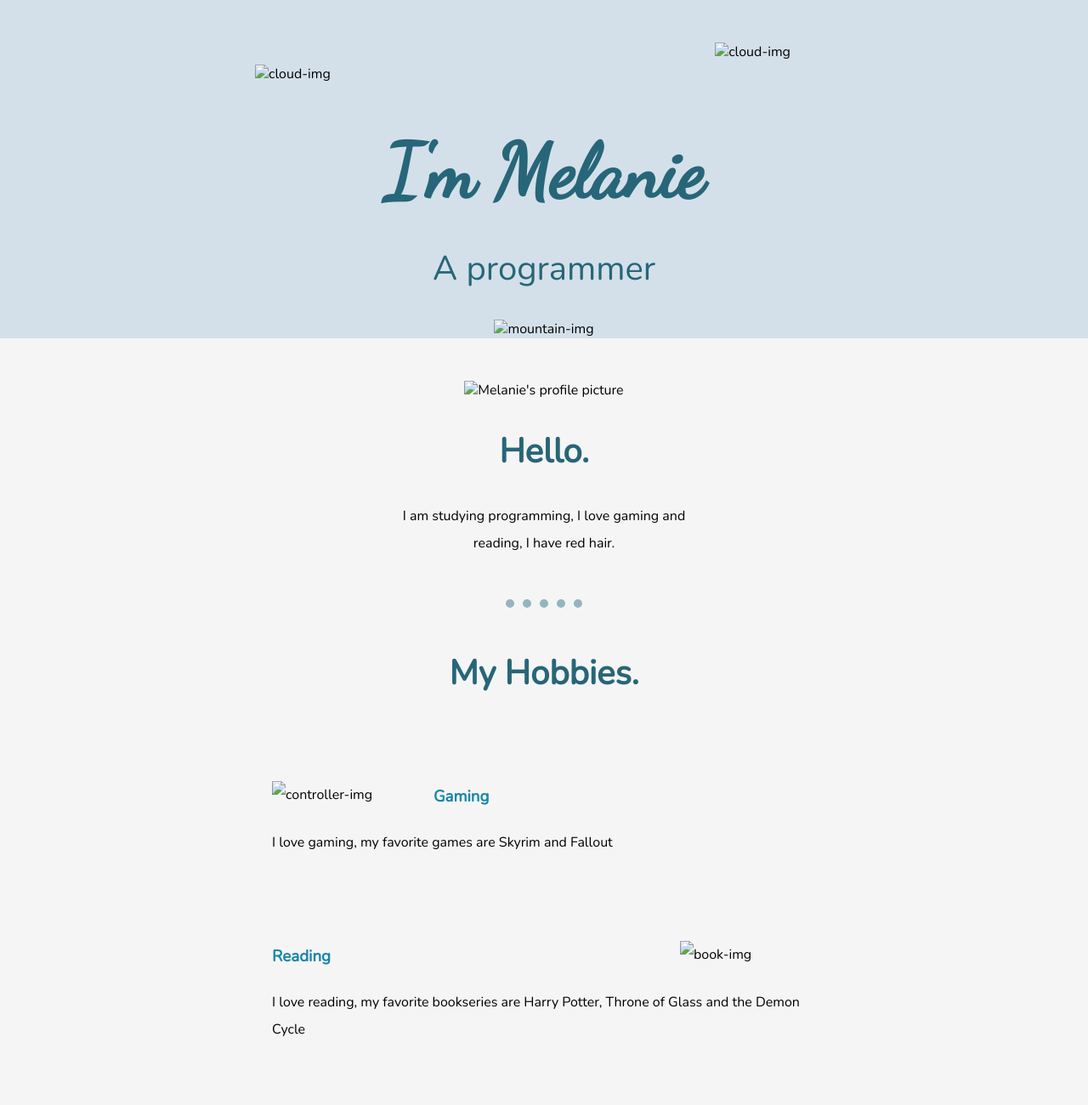
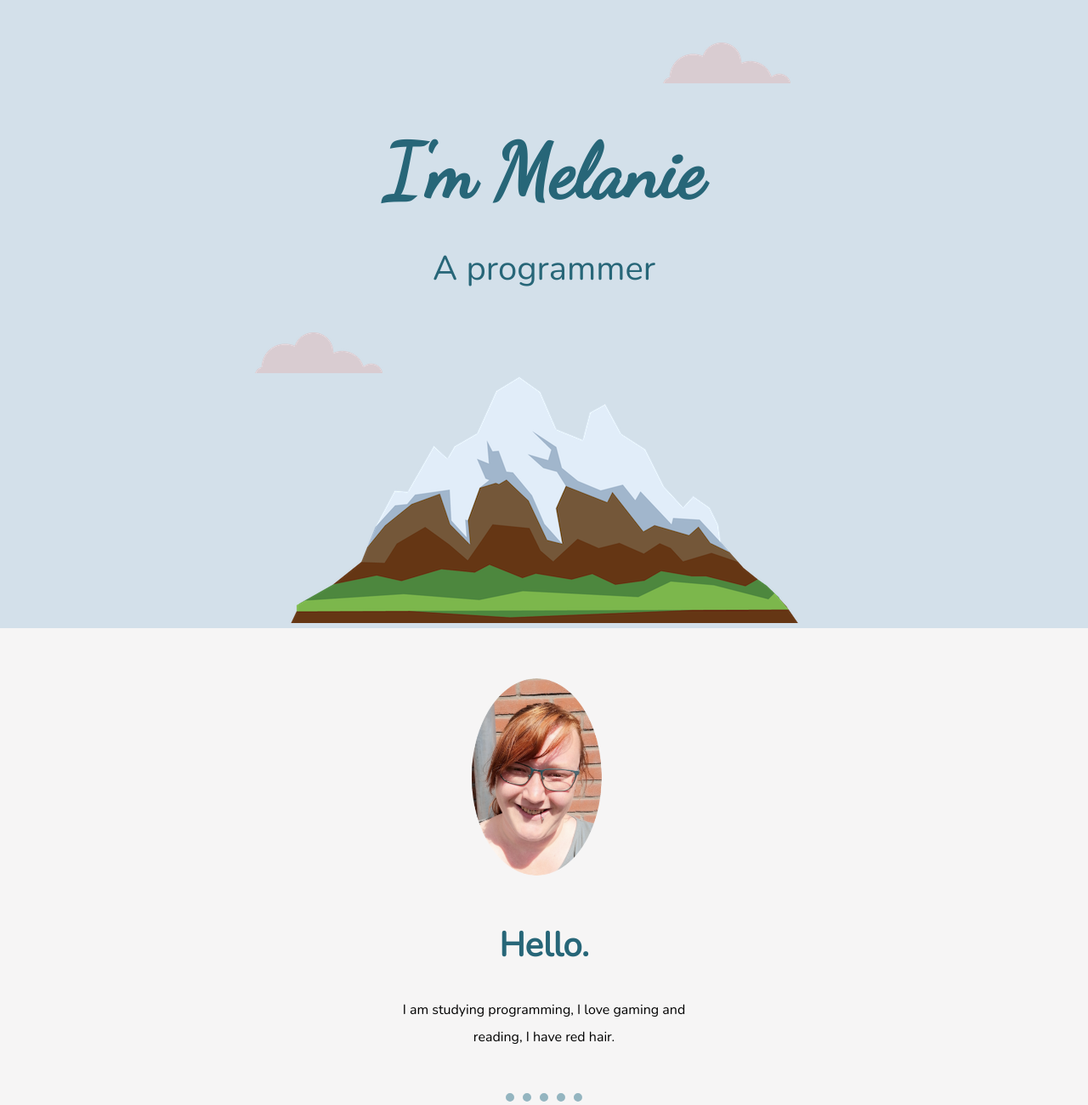
Before and after one commit to MSchipper91/firstcss, a plain HTML site: page index.html in a window 1280 px wide. Shown: the top 1300 px of the page at 85% size. Drawn offline with nearby package versions, Linux system fonts and the light colour scheme.

Commit message:
Update index.html

```diff
--- a/index.html
+++ b/index.html
@@ -13,16 +13,16 @@
 
 <body>
 <div class="topcontainer">
-<img class="top-cloud" src="images/cloud.png" alt="cloud-img">
+<img class="top-cloud" src="cloud.png" alt="cloud-img">
   <h1>I'm Melanie</h1>
   <h2 class="title">A programmer</h2>
-  <img class="bottom-cloud" src="images/cloud.png" alt="cloud-img">
-  <img src="images/mountain.png" alt="mountain-img">
+  <img class="bottom-cloud" src="cloud.png" alt="cloud-img">
+  <img src="mountain.png" alt="mountain-img">
 </div>
 
 <div class="middle-container">
   <div class="profile">
-    <img class="profile-img" src="images/Melaniesmall.png" alt="Melanie's profile picture">
+    <img class="profile-img" src="Melaniesmall.png" alt="Melanie's profile picture">
     <h2>Hello.</h2>
     <p class="intro">I am studying programming, I love gaming and reading, I have red hair.</p>
   </div>
@@ -30,12 +30,12 @@
   <div class="hobbies">
     <h2>My Hobbies.</h2>
     <div class="hobbies-row">
-      <img class="gaming" src="images/game-controller.png" alt="controller-img">
+      <img class="gaming" src="game-controller.png" alt="controller-img">
       <h3>Gaming</h3>
       <p>I love gaming, my favorite games are Skyrim and Fallout</p>
     </div>
     <div class="hobbies-row">
-      <img class="reading" src="images/reading-book.png" alt="book-img">
+      <img class="reading" src="reading-book.png" alt="book-img">
       <h3>Reading</h3>
       <p>I love reading, my favorite bookseries are Harry Potter, Throne of Glass and the Demon Cycle</p>
     </div>
```
